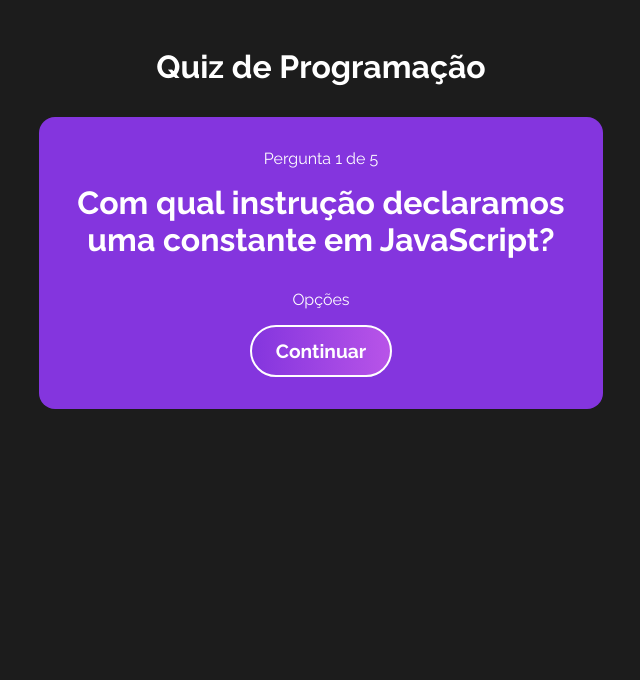
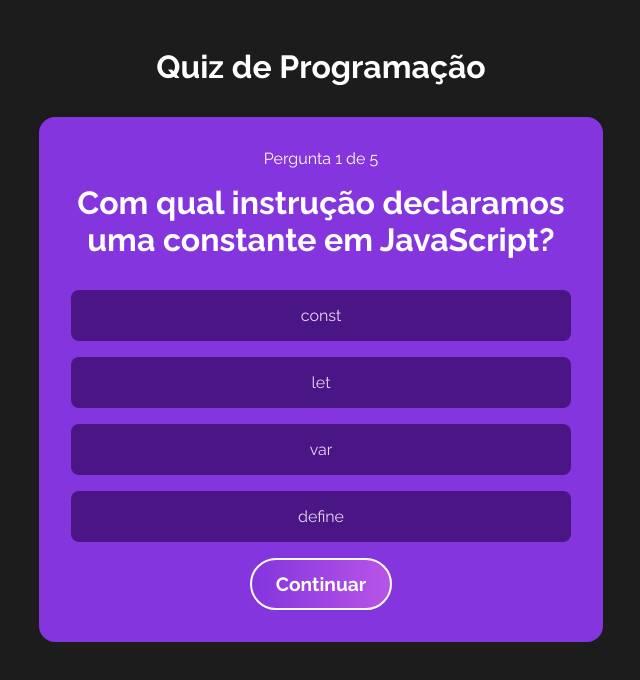
Before and after one commit to augusto0123/quiz-react, a React (Vite) app in the folder quiz/: page / in a window 1280 px wide. Both pictures are taken after a click on the button "Iniciar". Shown: the top 680 px of the page, without its empty margins (319-959 px from the left). Built offline with nearby package versions, Linux system fonts and the light colour scheme.

Commit message:
feat: exibindo as opcoes

```diff
--- /dev/null
+++ b/quiz/src/components/Option.css
@@ -0,0 +1,17 @@
+.option{
+    background-color: #3c0e70;
+    border-radius: .5rem;
+    padding: 1rem;
+    margin-bottom: 1rem;
+    cursor: pointer;
+    opacity: .8;
+    transition: 0.4s;
+}
+
+.option:hover {
+    opacity: 1;
+}
+
+#options-container .option p {
+    margin-bottom: 0;
+}
--- /dev/null
+++ b/quiz/src/components/Option.jsx
@@ -0,0 +1,18 @@
+import React from 'react'
+import { useContext } from 'react'
+import { QuizContext } from '../context/quiz'
+
+import './Option.css'
+
+const Option = ({option}) => {
+
+    const [quizState, dispatch] = useContext(QuizContext);
+
+  return (
+    <div className='option'>
+        <p>{option}</p>
+    </div>
+  )
+}
+
+export default Option
--- a/quiz/src/components/Question.jsx
+++ b/quiz/src/components/Question.jsx
@@ -1,6 +1,8 @@
 import React from 'react'
 import { useContext } from 'react'
 import { QuizContext } from '../context/quiz'
+
+import Option from './Option'
 
 import "./Question.css"
 
@@ -15,9 +17,13 @@
         <p>Pergunta {quizState.currentQuestion + 1} de {quizState.questions.length}</p>
         <h1>{currentQuestion.question}</h1>
         <div id="options-container">
-            <p>Opções</p>
+            {currentQuestion.options.map((option) => (
+              <Option option={option} key={option}/>
+            ))}
         </div>
-        <button onClick={() => dispatch({type: "CHANGE_QUESTION"})}>Continuar</button>
+        <button onClick={() => dispatch({type: "CHANGE_QUESTION"})}>
+          Continuar
+          </button>
     </div>
   )
 }
```
